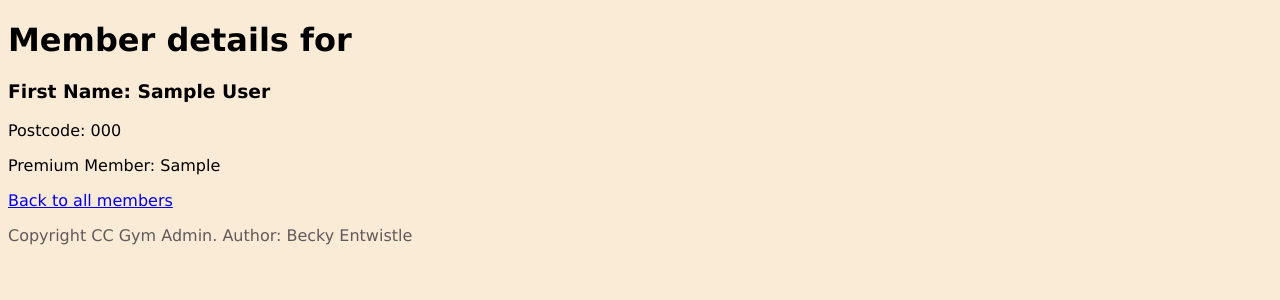
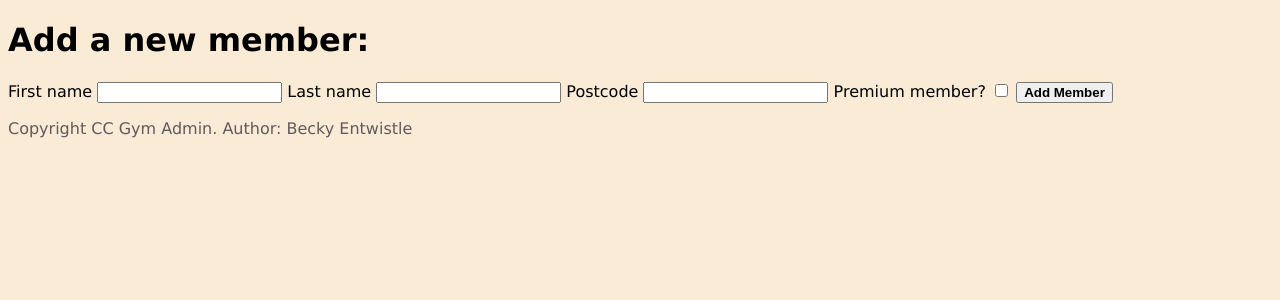
Before and after one commit to bjentwistle/Gym_members_project, a Flask app: page /members/new in a window 1280 px wide. Shown: the part 59-359 px from the top of the page. Run offline with Flask 3, Linux system fonts and the light colour scheme; a database or web service that is not in the repository returns one stand-in record (values such as "Sample title"); some libraries are stand-ins or nearby versions.

Commit message:
managed to add a new member to the database

```diff
--- a/project_code/controllers/members_controller.py
+++ b/project_code/controllers/members_controller.py
@@ -18,4 +18,27 @@ def show_all_members():
 @members_blueprint.route("/members/<id>")
 def show_member_index(id):
     member = member_repo.select(id)
-    return render_template("members/single_member.jinja", member = member)
+    return render_template("/members/single_member.jinja", member = member)
+
+@members_blueprint.route('/members/new')
+def add_member():
+    # first_name = request.form['first_name']
+    # last_name = request.form['last_name']
+    # postcode = request.form['postcode']
+    # premium_member = True if 'premium_member' in request.form else False # will cause errors if not ticked hence else False is needed.
+
+    # new_member = Member(first_name, last_name, postcode, premium_member)
+    # member_repo.save(new_member)
+    # return redirect("/members")
+    return render_template('members/new.jinja')
+
+@members_blueprint.route('/members/new', methods = ["POST"])
+def submit_member():
+    first_name = request.form['first_name']
+    last_name = request.form['last_name']
+    postcode = request.form['postcode']
+    premium_member = True if 'premium_member' in request.form else False # will cause errors if not ticked hence else False is needed.
+
+    new_member = Member(first_name, last_name, postcode, premium_member)
+    member_repo.save(new_member)
+    return redirect("/members")
--- a/project_code/templates/base.jinja
+++ b/project_code/templates/base.jinja
@@ -12,7 +12,7 @@
             <li class="navLink"><a href="/sessions" >Gym Sessions</a></li>
         </ul>
         <ul>
-            <li class="navLink"><a href="/members" >Members</a></li>
+            <li class="navLink"><a href="/all_members" >Members</a></li>
         </ul>
         <ul>
             <li class="navLink"><a href="/bookings" >Bookings</a></li>
--- /dev/null
+++ b/project_code/templates/members/new.jinja
@@ -0,0 +1,26 @@
+{% extends "base.jinja" %}
+
+{% block content %}
+<h1>Add a new member: </h1>
+<a class = add_member_area >
+    <form class = form-inline-add action="/members/new" method="post">
+
+    <label class = label for="first_name">First name</label>
+    <input type="text" name="first_name" id="first_name">
+
+    <label class = label for="last_name">Last name</label>
+    <input type="text" name="last_name" id="last_name">
+
+    <label class = label for="postcode">Postcode </label>
+    <input type="text" name="postcode" id="postcode">
+
+    <label class = label for="permium_member">Premium member?</label>
+    <input type="checkbox" name="premium_member" id="premium_member" >
+
+    <input class = add_member type="submit" value="Add Member" style="font-weight: bold;">
+    </form>
+    </a>
+
+
+
+{% endblock %}
--- a/project_code/templates/members/single_member.jinja
+++ b/project_code/templates/members/single_member.jinja
@@ -10,7 +10,7 @@
         <p>Premium Member: {{ member.premium_member  }}</p>
 
     </div>
-    <a href = "/members"> Back to all members</a>
+    <a href = "/all_members"> Back to all members</a>
 </body>
 
 {% endblock %}
```
Also changed, not shown: project_code/templates/members/members.jinja (+5 -2 lines), project_code/templates/sessions/new.jinja (added, +29 -0 lines), project_code/repositories/member_repo.py (line endings or trailing spaces).
